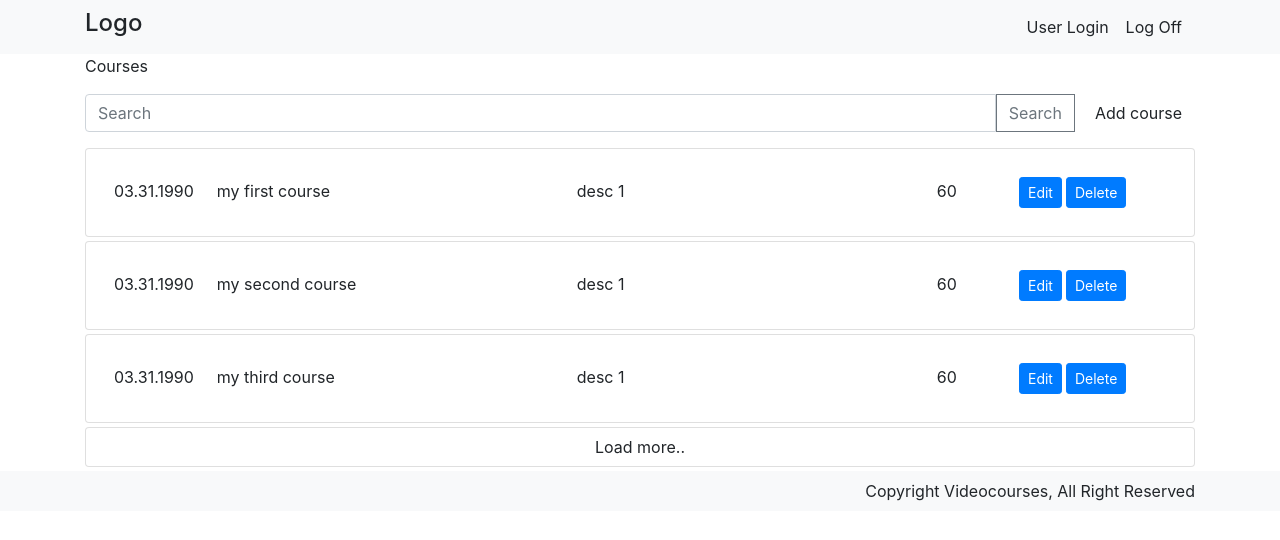
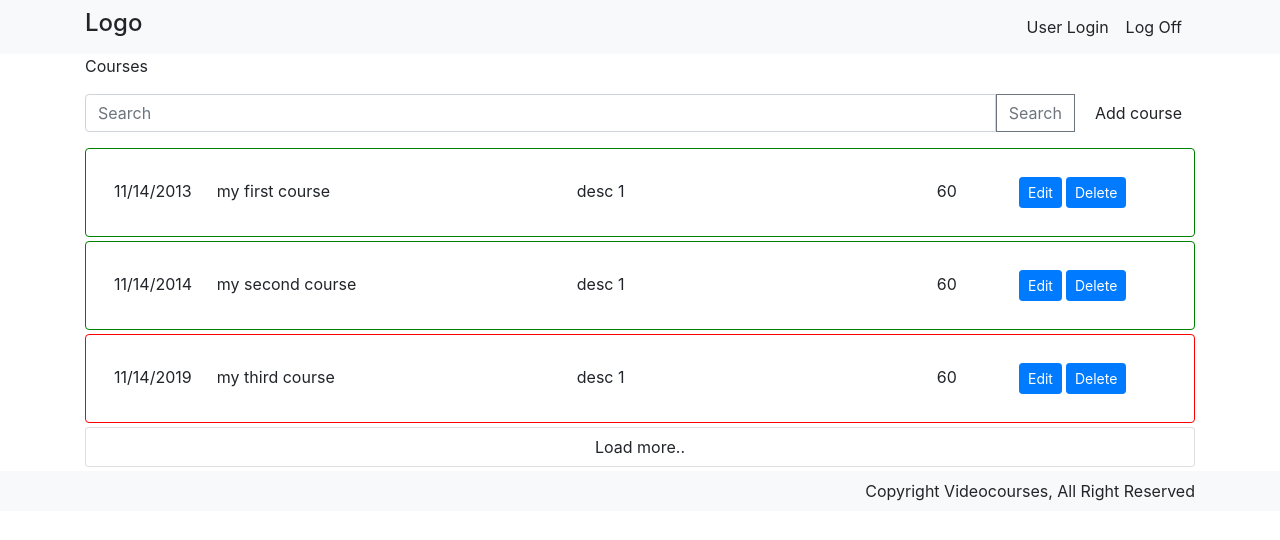
Before and after one commit to AnastasiaGritsuk/DreamAGMP, an Angular app: page / in a window 1280 px wide. Shown: the top 540 px of the page. Built offline with nearby package versions, Linux system fonts and the light colour scheme.

Commit message:
draft color directive works

```diff
--- a/src/app/app.module.ts
+++ b/src/app/app.module.ts
@@ -12,8 +12,7 @@ import { ColorBorderDirective } from './shared/colorBorder.directive';
 
 @NgModule({
   declarations: [
-    AppComponent,
-    ColorBorderDirective
+    AppComponent
   ],
   imports: [
     BrowserModule,
--- a/src/app/course-list/course-list-item/course-list-item.component.html
+++ b/src/app/course-list/course-list-item/course-list-item.component.html
@@ -1,4 +1,5 @@
-<div class="card mb-1">
+<div class="card mb-1"
+    [appColorBorder]="borderColor">
     <div class="card-body">
         <div class="table mb-0 bd-highlight">
             <div class="p-2 table-cell bd-highlight">{{courseListItem.creationDate}}</div>
--- a/src/app/course-list/course-list-item/course-list-item.component.ts
+++ b/src/app/course-list/course-list-item/course-list-item.component.ts
@@ -18,4 +18,17 @@ export class CourseListItemComponent implements OnInit {
         this.delete.emit(this.courseListItem.id);
     }
 
+    // creationDate < currentDate && creationDate >= currentDate - 14days
+    public get borderColor() {
+        let creationDate = new Date(this.courseListItem.creationDate);
+        let currentDate = new Date(new Date().toLocaleDateString());
+
+        //&& creationDate >= currentDate - 14
+        if (creationDate < currentDate) {
+            return 'green';
+        } else {
+            return 'red';
+        }
+
+    }
 }
--- a/src/app/course-list/course-list.module.ts
+++ b/src/app/course-list/course-list.module.ts
@@ -2,12 +2,14 @@ import { NgModule } from '@angular/core';
 import { CommonModule } from '@angular/common';
 import { CourseListComponent } from './course-list/course-list.component';
 import { CourseListItemComponent } from './course-list-item/course-list-item.component';
+import { ColorBorderDirective } from '../shared/colorBorder.directive';
+
 
 @NgModule({
   imports: [
     CommonModule
   ],
-  declarations: [CourseListComponent, CourseListItemComponent],
+  declarations: [CourseListComponent, CourseListItemComponent, ColorBorderDirective],
   exports: [CourseListComponent]
 })
 export class CourseListModule { }
--- a/src/app/course-list/course.service.ts
+++ b/src/app/course-list/course.service.ts
@@ -13,21 +13,21 @@ export class CourseService {
             {
                 id: 1,
                 title: "my first course",
-                creationDate: "03.31.1990",
+                creationDate: "11/14/2013",
                 duration: 60,
                 description: "desc 1"
             },
             {
                 id: 2,
                 title: "my second course",
-                creationDate: "03.31.1990",
+                creationDate: "11/14/2014",
                 duration: 60,
                 description: "desc 1"
             },
             {
                 id: 3,
                 title: "my third course",
-                creationDate: "03.31.1990",
+                creationDate: "11/14/2019",
                 duration: 60,
                 description: "desc 1"
             }
--- a/src/app/shared/colorBorder.directive.ts
+++ b/src/app/shared/colorBorder.directive.ts
@@ -1,11 +1,18 @@
-import { Directive, ElementRef, Renderer2 } from "@angular/core";
+import { Directive, ElementRef, Renderer2, Input, OnChanges } from "@angular/core";
 
 @Directive({
     selector: '[appColorBorder]'
 })
 
-export class ColorBorderDirective {
-    constructor (private el: ElementRef, private renderer: Renderer2) {
-        this.renderer.setStyle(this.el.nativeElement, 'border', 'red');
+export class ColorBorderDirective implements OnChanges{
+    @Input('appColorBorder') highLight: string;
+    constructor (private el: ElementRef, private renderer: Renderer2) {}
+
+    private color(color: string): void {
+        this.renderer.setStyle(this.el.nativeElement, 'border-color', color);
+    }
+
+    public ngOnChanges() {
+        this.color(this.highLight);
     }
 }
```
